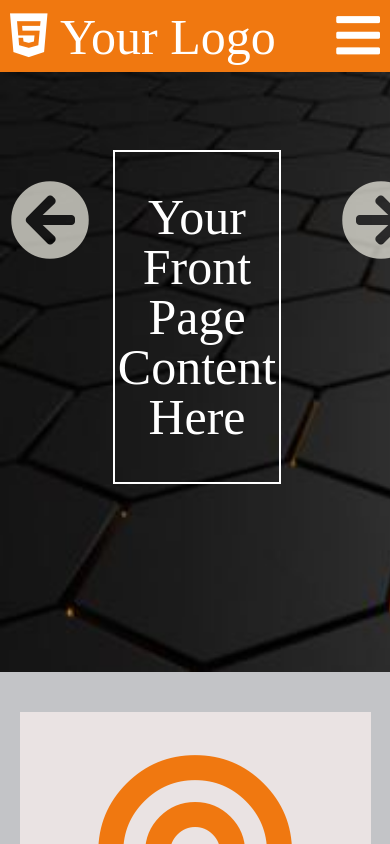
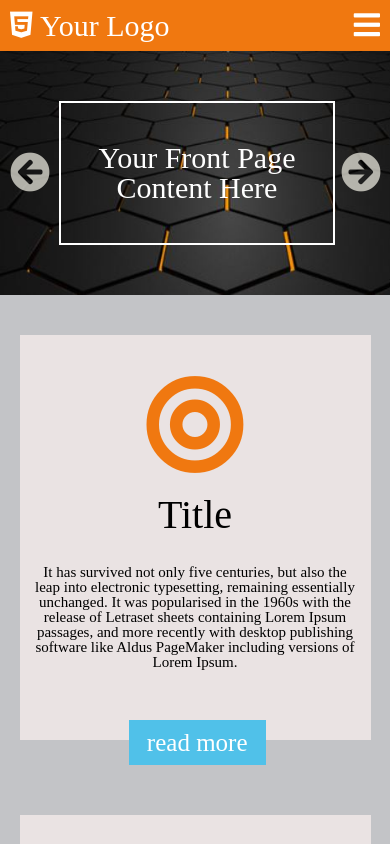
Before and after one commit to memmo01/mocksite-day4, a plain HTML site: page index.html in a window 390 px wide. Shown: the top 844 px of the page. Drawn offline with nearby package versions, Linux system fonts and the light colour scheme.

Commit message:
changed the styling on the media query

```diff
--- a/index.html
+++ b/index.html
@@ -3,6 +3,9 @@
 
 <head>
     <meta charset="UTF-8">
+
+    <meta name="viewport" content="width=device-width, initial-scale=1.0">
+
     <title>mocksite 4</title>
     <link rel="stylesheet" href="./reset.css">
     <script src="https://code.jquery.com/jquery-3.3.1.js" integrity="sha256-2Kok7MbOyxpgUVvAk/HJ2jigOSYS2auK4Pfzbm7uH60=" crossorigin="anonymous"></script>
--- a/style.css
+++ b/style.css
@@ -30,7 +30,7 @@ footer .socialIcons li {
 
 #logo,
 #hamburger {
-  font-size: 50px;
+  font-size: 30px;
   padding: 10px;
 }
 
@@ -48,18 +48,19 @@ footer .socialIcons li {
 
 .carousel-Container {
   width: 100%;
-  height: 600px;
   background-size: cover;
   color: white;
   display: inline-flex;
+  padding: 50px 0 50px 0;
 }
 .arrow {
   color: rgba(245, 244, 232, 0.7);
   width: 10%;
   text-align: center;
-  font-size: 80px;
+  font-size: 40px;
   height: 10%;
-  margin-top: 25%;
+
+  align-self: center;
 }
 
 .left-Arrow {
@@ -74,19 +75,17 @@ footer .socialIcons li {
 .carousel-Content {
   display: none;
   width: 80%;
-  margin-top: 20%;
 }
 #carousel-Content-One,
 #carousel-Content-Two,
 #carousel-Content-Three {
-  font-size: 50px;
+  font-size: 30px;
   text-align: center;
 }
 #carousel-Content-One h1,
 #carousel-Content-Two h1,
 #carousel-Content-Three h1 {
-  width: 60%;
-  margin-left: 20%;
+  width: 100%;
   padding: 40px 0 40px 0;
   border: 2px solid white;
 }
@@ -114,27 +113,27 @@ footer .socialIcons li {
 }
 
 .card i {
-  font-size: 200px;
+  font-size: 100px;
   color: rgba(240, 120, 16, 1);
 }
 
 .card h2 {
-  font-size: 80px;
-  padding: 40px;
+  font-size: 40px;
+  padding: 20px;
 }
 
 .card p {
-  font-size: 20px;
-  padding: 20px;
+  font-size: 15px;
+  padding: 10px;
 }
 
 .card-Button {
-  padding: 20px;
+  padding: 10px;
   background-color: rgba(80, 193, 233, 1);
   color: white;
-  font-size: 35px;
+  font-size: 25px;
   width: 30%;
-  margin: 20px 0 0 28%;
+  margin: 40px 0 0 28%;
   position: absolute;
 }
 
@@ -144,7 +143,7 @@ footer {
 
 footer .socialIcons {
   padding: 30px;
-  font-size: 60px;
+  font-size: 30px;
 }
 
 footer {
@@ -154,13 +153,13 @@ footer {
 }
 
 footer h3 {
-  font-size: 40px;
+  font-size: 25px;
   text-decoration: underline;
 }
 
 #address-Info li {
   padding: 10px;
-  font-size: 20px;
+  font-size: 15px;
 }
 
 #nav-Footer {
```
